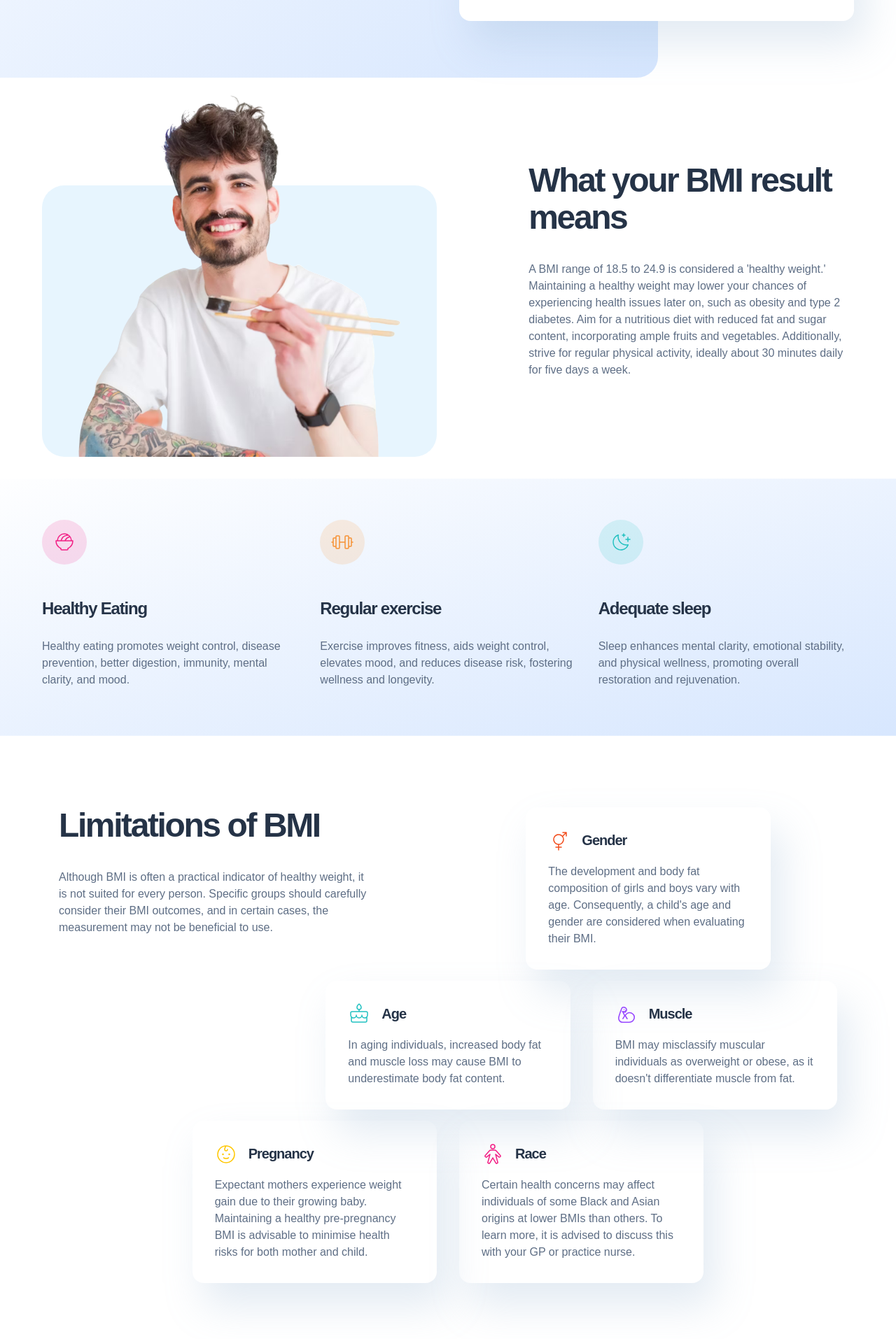
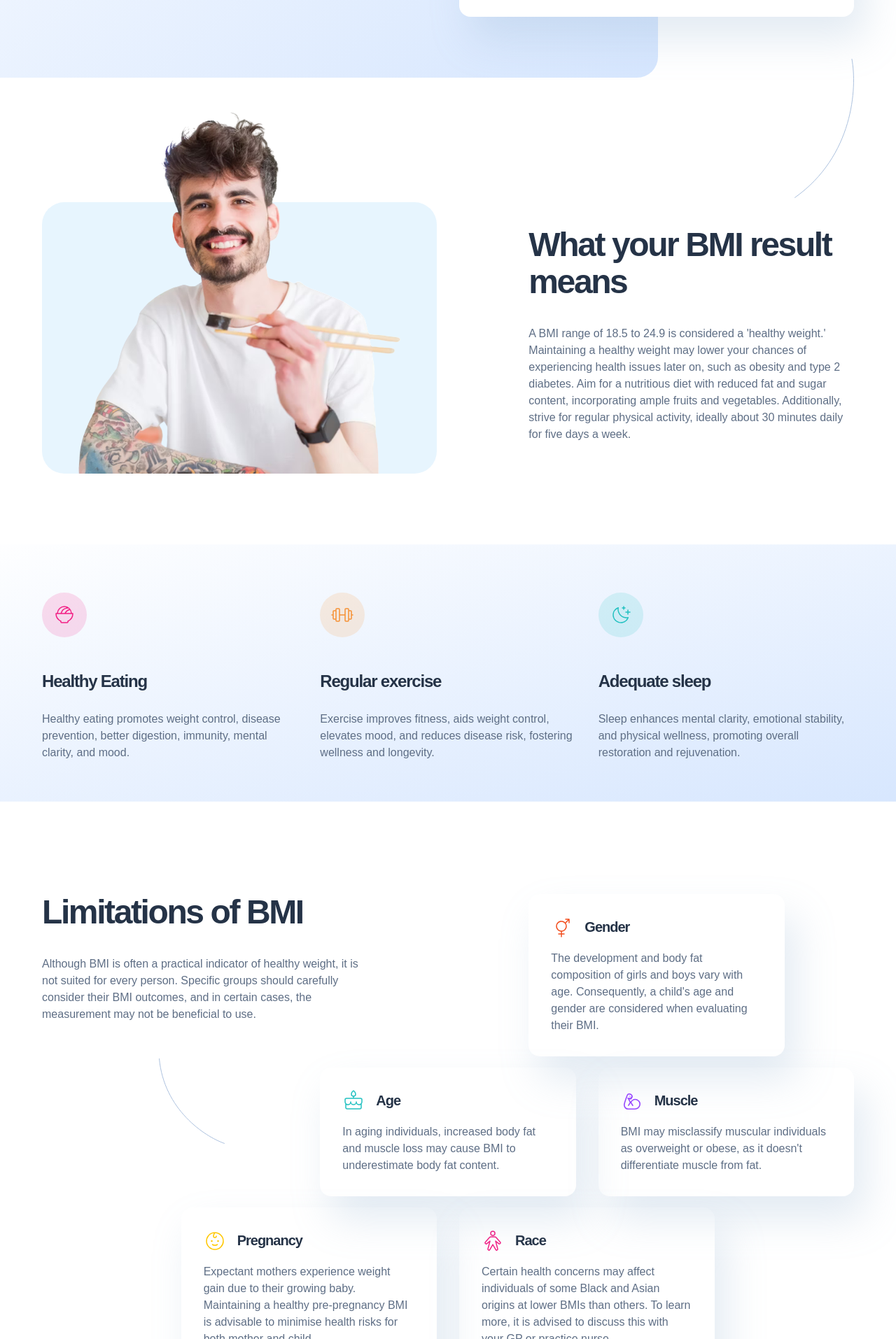
Before and after one commit to agneslai/bmi-calculator, a Next.js app: page / in a window 1280 px wide. Shown: the part 626-2540 px from the top of the page at 70% size. Built offline with nearby package versions, Linux system fonts and the light colour scheme.

Commit message:
feat: added curve line and updated styles

```diff
--- a/app/globals.css
+++ b/app/globals.css
@@ -22,7 +22,7 @@ body {
 }
 
 .section-padding {
-  @apply px-[24px] md:px-[40px] py-[50px] lg:px-0
+  @apply px-[24px] md:px-[40px] py-[60px] lg:px-0
 }
 
 .title {
@@ -43,7 +43,7 @@ body {
   @apply
   flex flex-col
   md:grid md:grid-cols-12 md:gap-x-[32px]
-  py-[40px]
+  py-[60px]
 }
 
 .sectionTips {
@@ -52,6 +52,7 @@ body {
   flex flex-col
   section-grid
   section-padding
+  lg:my-[50px]
   gap-y-[40px] lg:gap-y-[48px]
   bg-gradient-to-br from-[#D6FCFE00] to-[#D6E6FE]
   lg:bg-none
@@ -62,7 +63,7 @@ body {
   flex flex-col
   md:grid md:grid-cols-12
   section-grid
-  px-[24px] py-[50px] lg:py-[120px]
+  px-[24px] py-[60px] lg:py-[80px] lg:px-0
   gap-y-[16px]
   md:gap-y-[24px] md:gap-x-[15px]
   lg:gap-y-[16px] lg:gap-x-[32px]
@@ -82,7 +83,7 @@ body {
   @apply
   text-dark-blue
   text-[24px] font-semibold
-  text-start lg:text-center
+  text-start
   -tracking-5
 }
 
--- a/components/Header.tsx
+++ b/components/Header.tsx
@@ -2,7 +2,7 @@ import Image from 'next/image';
 import prefix from '@/utils/prefix';
 
 const Header = () => (
-  <header className="flex items-center justify-center py-4 lg:py-8 lg:justify-start">
+  <header className="flex items-center justify-center py-4 lg:pt-8 lg:justify-start">
     <Image
       src={`${prefix}/logo.svg`}
       alt="logo"
--- a/components/SectionIntro.tsx
+++ b/components/SectionIntro.tsx
@@ -2,7 +2,15 @@ import prefix from '@/utils/prefix';
 import Image from 'next/image';
 
 const SectionIntro = () => (
-  <section className='sectionIntro'>
+  <section className='relative sectionIntro'>
+    <Image
+      src={`${prefix}/pattern-curved-line-left.svg`}
+      alt="curve line"
+      width={85}
+      height={200}
+      className='absolute right-0 hidden xl:block'
+    />
+
     <div className='md:col-span-6 mb-[48px] md:m-0'>
       <div className="w-full md:h-[533px]">
         <Image
@@ -15,9 +23,9 @@ const SectionIntro = () => (
       </div>
     </div>
 
-    <div className='px-[24px] md:col-start-7 md:col-span-6 lg:p-0 lg:col-start-8 lg:col-span-5'>
-      <div className="flex flex-col items-center justify-center w-full h-full">
-        <h2 className="text-dark-blue title text-[32px] lg:text-[48px]">What your BMI result means</h2>
+    <div className='px-[24px] md:col-start-7 md:col-span-6 lg:p-0 lg:col-start-8 lg:col-span-5 '>
+      <div className="flex flex-col items-center justify-start w-full h-full">
+        <h2 className="text-dark-blue title text-[32px] lg:text-[48px] lg:mt-[180px]">What your BMI result means</h2>
         <p className="text-blue-grey leading-150">A BMI range of 18.5 to 24.9 is considered a 'healthy weight.' Maintaining a healthy weight may lower your chances of experiencing health issues later on, such as obesity and type 2 diabetes. Aim for a nutritious diet with reduced fat and sugar content, incorporating ample fruits and vegetables. Additionally, strive for regular physical activity, ideally about 30 minutes daily for five days a week.</p>
       </div>
     </div>
--- a/components/SectionLimitations.tsx
+++ b/components/SectionLimitations.tsx
@@ -1,3 +1,4 @@
+import Image from 'next/image';
 import prefix from '@/utils/prefix';
 import Limitation from './Limitation';
 
@@ -18,7 +19,14 @@ const SectionLimitations = () => (
         desc="The development and body fat composition of girls and boys vary with age. Consequently, a child's age and gender are considered when evaluating their BMI." />
     </div>
 
-    <div className='md:col-span-6 lg:col-start-5 lg:col-span-4'>
+    <div className='relative md:col-span-6 lg:col-start-5 lg:col-span-4'>
+      <Image
+        src={`${prefix}/pattern-curved-line-right.svg`}
+        alt="curve line"
+        width={94}
+        height={122}
+        className='absolute -left-[230px] hidden -top-[13px] lg:block'
+      />
       <Limitation
         image={`${prefix}/icon-age.svg`}
         imageAlt="icon age"
```
